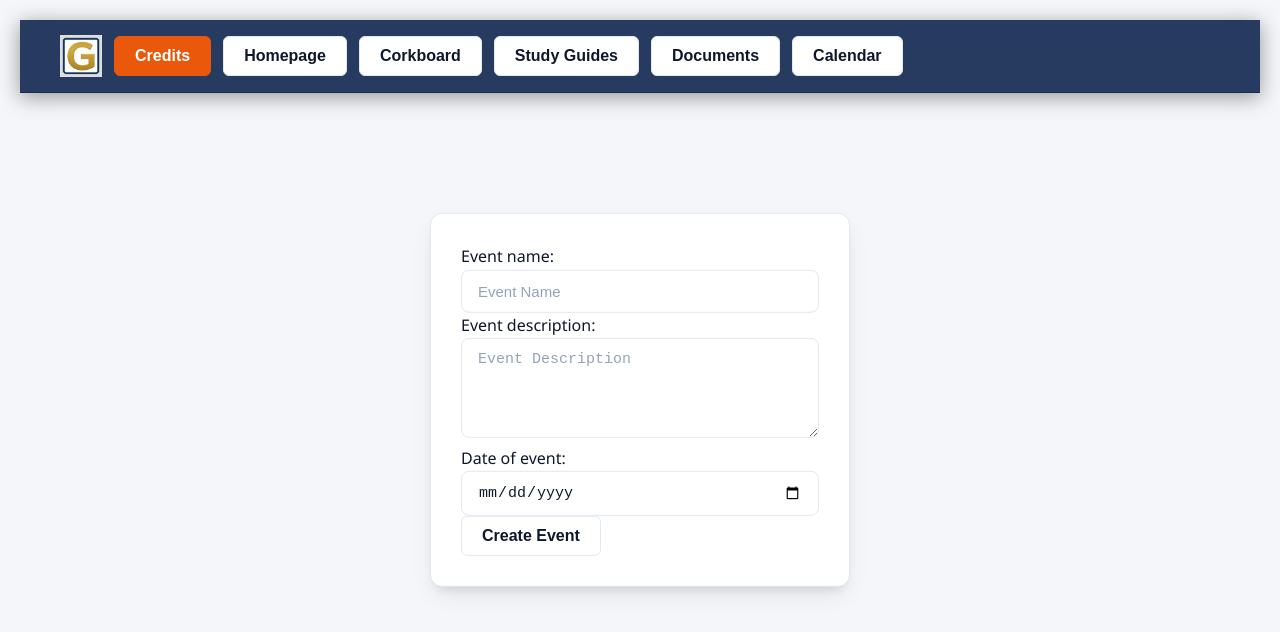
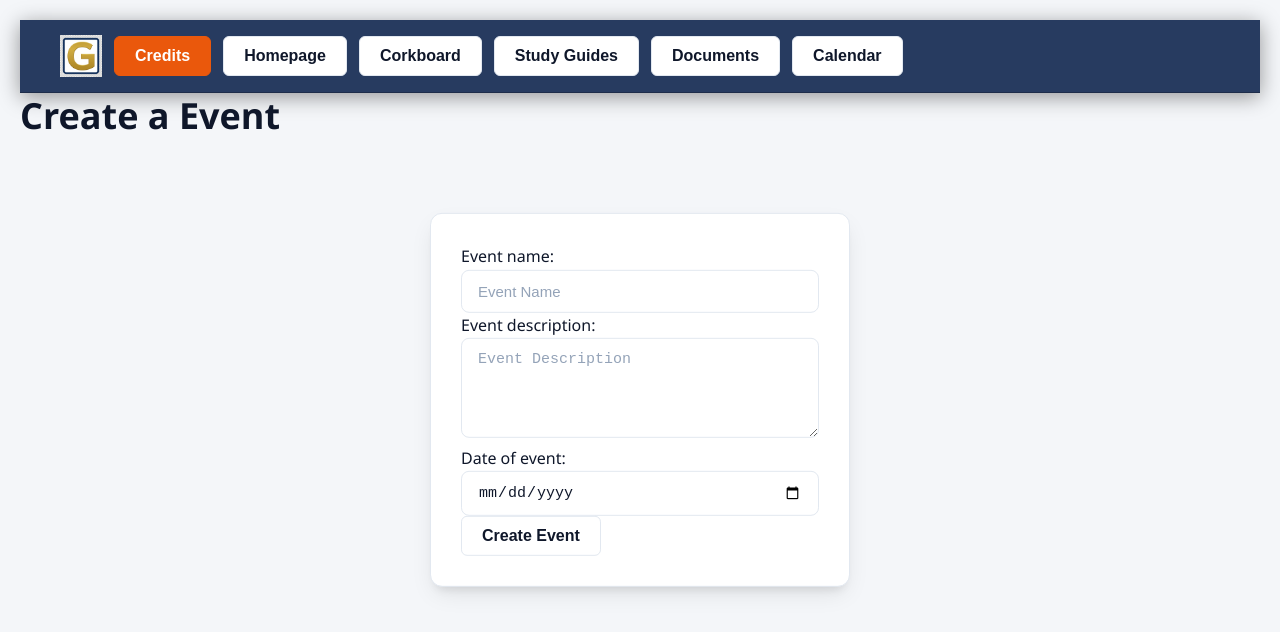
Before and after one commit to shawnie-webdev/gnotes, a website: page public/calendar/new.html in a window 1280 px wide. Drawn offline with nearby package versions, Linux system fonts and the light colour scheme.

Commit message:
pusher hrhehe

```diff
--- a/public/calendar/new.html
+++ b/public/calendar/new.html
@@ -54,6 +54,7 @@
     </div>
 </header>
 
+    <h1 class="centerx">Create a Event</h1>
     <div class="floating-div">
         <form id="form">
             <label for="event_name">Event name:</label>
```
